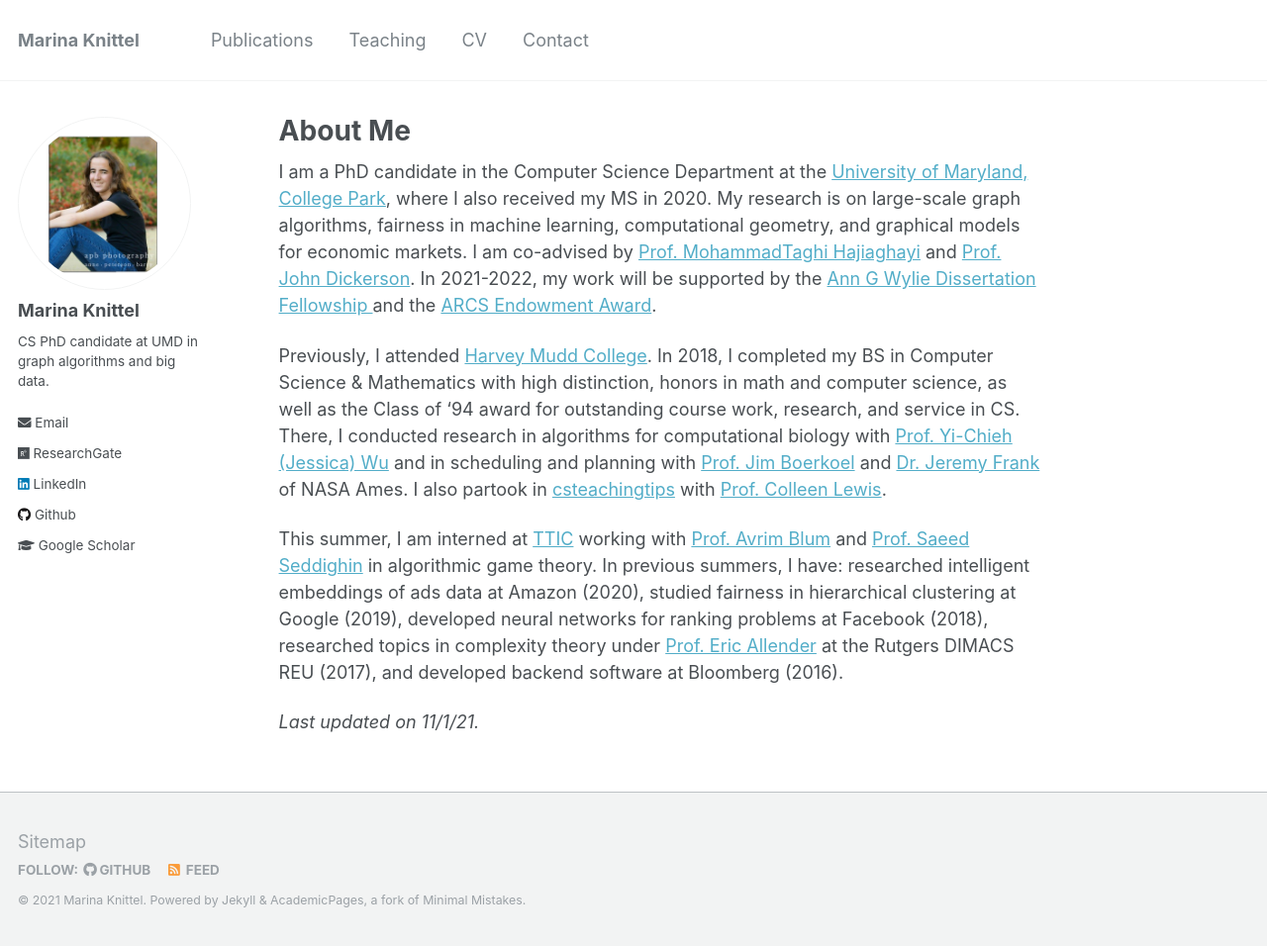
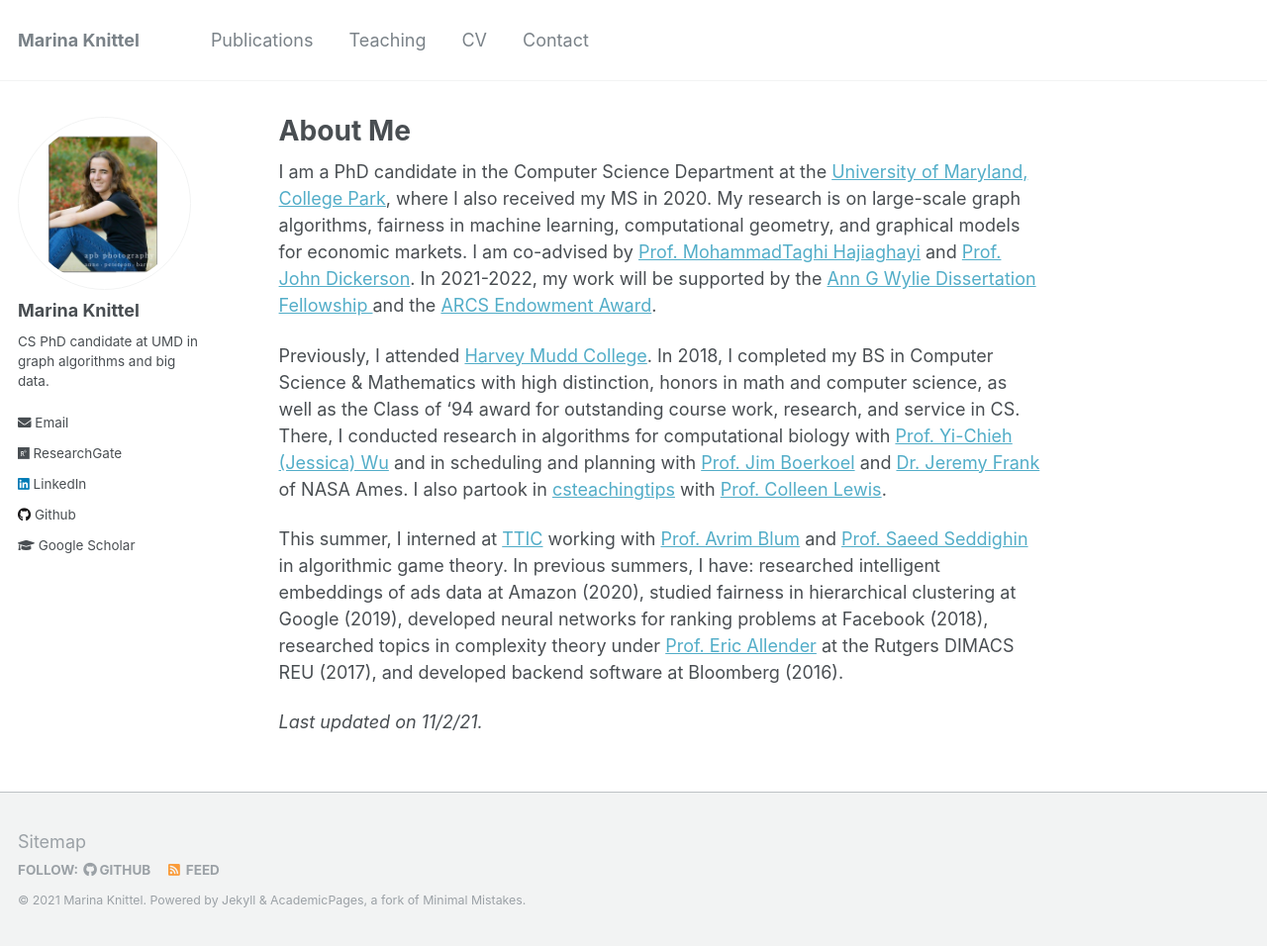
Before and after one commit to mknittel/mknittel.github.io, a Jekyll site: the page built from _pages/about.md, in a window 1280 px wide and 956 px high. Shown: the whole window at 99% size. Built offline with Jekyll 4.4.1, drawn with Linux system fonts in a browser that asks for light colours.

Commit message:
Fixed about typo

```diff
--- a/_pages/about.md
+++ b/_pages/about.md
@@ -12,6 +12,6 @@
 
 Previously, I attended [Harvey Mudd College](https://www.cs.hmc.edu/). In 2018, I completed my BS in Computer Science & Mathematics with high distinction, honors in math and computer science, as well as the Class of '94 award for outstanding course work, research, and service in CS. There, I conducted research in algorithms for computational biology with [Prof. Yi-Chieh (Jessica) Wu](https://www.cs.hmc.edu/~yjw/) and in scheduling and planning with [Prof. Jim Boerkoel](https://www.cs.hmc.edu/~boerkoel/) and [Dr. Jeremy Frank](https://ti.arc.nasa.gov/profile/frank/) of NASA Ames. I also partook in [csteachingtips](csteachingtips.org) with [Prof. Colleen Lewis](http://blogs.hmc.edu/lewis/).
 
-This summer, I am interned at [TTIC](https://www.ttic.edu/) working with [Prof. Avrim Blum](https://ttic.uchicago.edu/~avrim/) and [Prof. Saeed Seddighin](https://sites.google.com/view/saeedrezaseddighin) in algorithmic game theory. In previous summers, I have: researched intelligent embeddings of ads data at Amazon (2020), studied fairness in hierarchical clustering at Google (2019), developed neural networks for ranking problems at Facebook (2018), researched topics in complexity theory under [Prof. Eric Allender](https://www.cs.rutgers.edu/~allender/) at the Rutgers DIMACS REU (2017), and developed backend software at Bloomberg (2016).
+This summer, I interned at [TTIC](https://www.ttic.edu/) working with [Prof. Avrim Blum](https://ttic.uchicago.edu/~avrim/) and [Prof. Saeed Seddighin](https://sites.google.com/view/saeedrezaseddighin) in algorithmic game theory. In previous summers, I have: researched intelligent embeddings of ads data at Amazon (2020), studied fairness in hierarchical clustering at Google (2019), developed neural networks for ranking problems at Facebook (2018), researched topics in complexity theory under [Prof. Eric Allender](https://www.cs.rutgers.edu/~allender/) at the Rutgers DIMACS REU (2017), and developed backend software at Bloomberg (2016).
 
-*Last updated on 11/1/21.*
+*Last updated on 11/2/21.*
```
